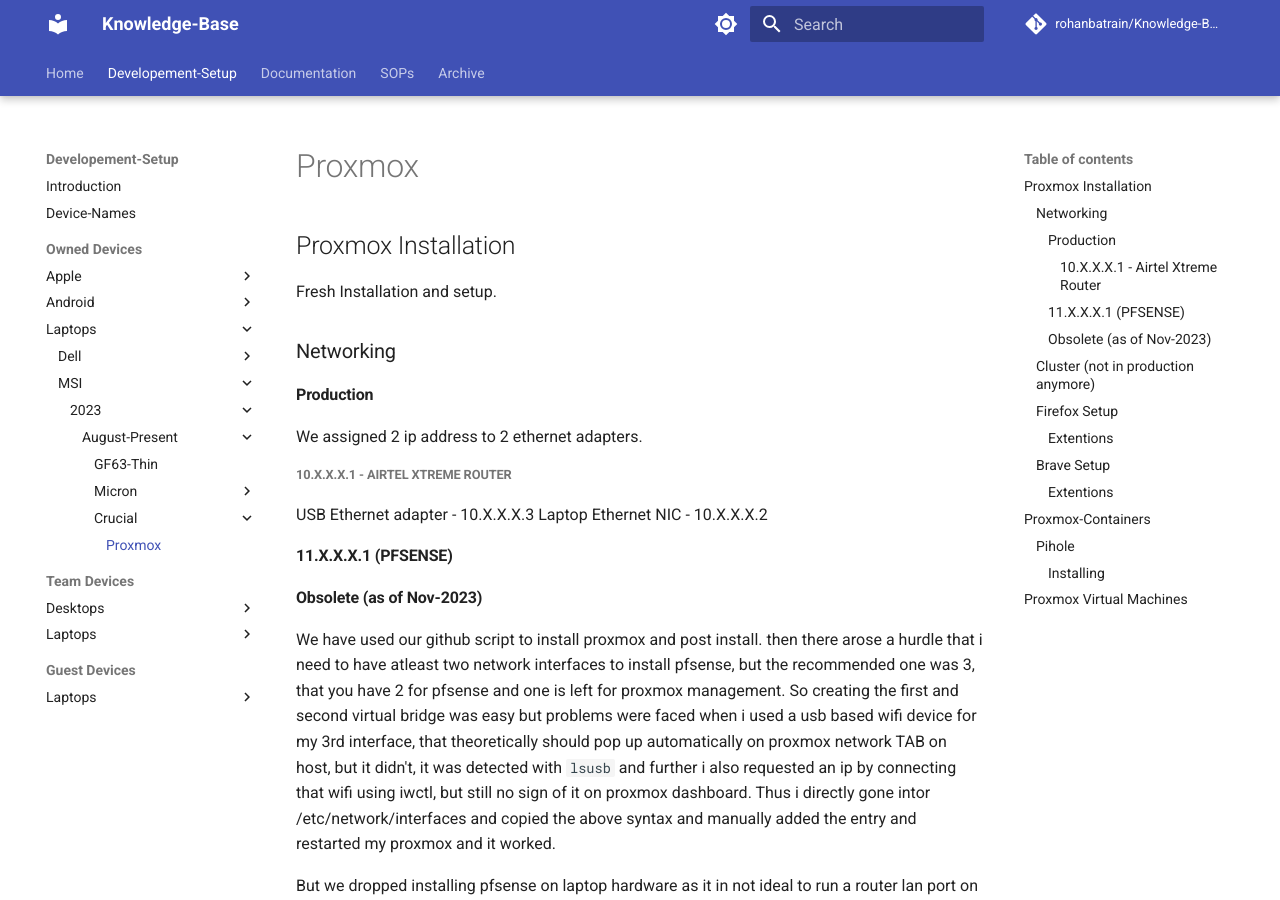
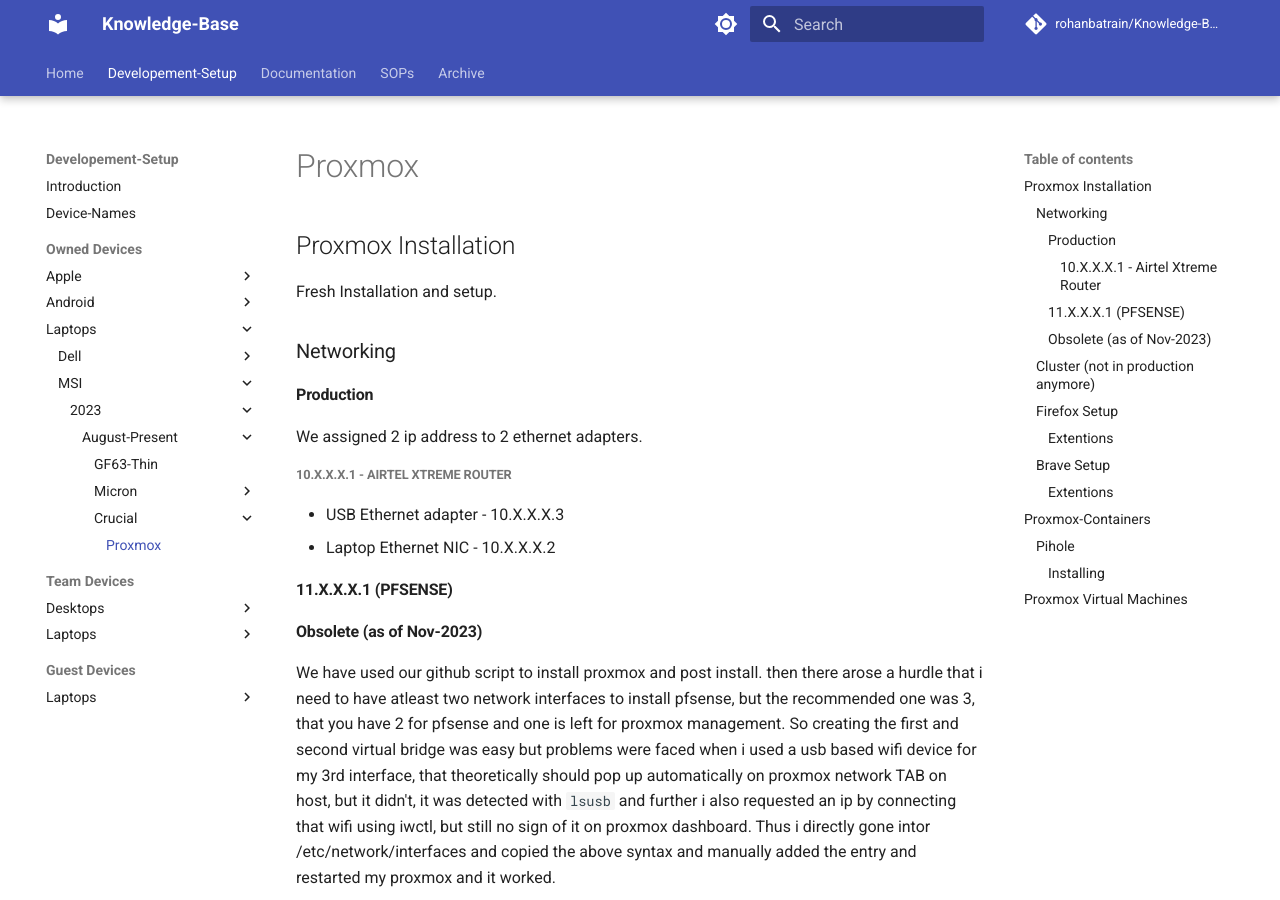
Before and after one commit to rohanbatrain/knowledge-base, an MkDocs documentation site: the page built from docs/Developement-Setup/Owned-Devices/Laptops/MSI/2023/August/Crucial-Drive/Proxmox.md, in a window 1280 px wide and 900 px high. Built offline with MkDocs 1.6.1 and Material for MkDocs 9.7.7, drawn with Linux system fonts in a browser that asks for light colours; nearby versions of some CDN libraries; library files that are not in the unit come from our copies; comment, search, counter and statistics services are not loaded.

```diff
--- a/docs/Developement-Setup/Owned-Devices/Laptops/MSI/2023/August/Crucial-Drive/Proxmox.md
+++ b/docs/Developement-Setup/Owned-Devices/Laptops/MSI/2023/August/Crucial-Drive/Proxmox.md
@@ -10,8 +10,8 @@ We assigned 2 ip address to 2 ethernet adapters.
 
 ##### 10.X.X.X.1 - Airtel Xtreme Router
 
-USB Ethernet adapter - 10.X.X.X.3
-Laptop Ethernet NIC -  10.X.X.X.2
+- USB Ethernet adapter - 10.X.X.X.3
+- Laptop Ethernet NIC -  10.X.X.X.2
 
 
 #### 11.X.X.X.1 (PFSENSE)
```
